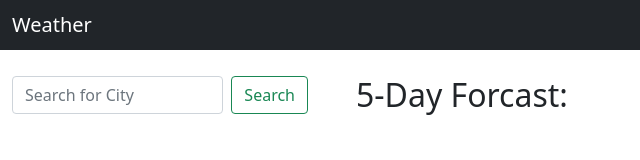
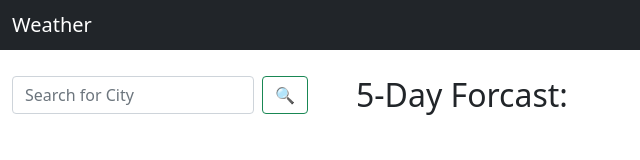
Before and after one commit to mhowe21/weather-application, a plain HTML site: page index.html in a window 1280 px wide. Shown: the full height of the page, 0-640 px from the left. Drawn offline with nearby package versions, Linux system fonts and the light colour scheme; no server answers.

Commit message:
update html

```diff
--- a/index.html
+++ b/index.html
@@ -26,7 +26,7 @@
                 <form class="d-flex">
                     <input id="search-box" class="form-control me-2" type="search" placeholder="Search for City"
                         aria-label="Search">
-                    <button class="btn btn-outline-success" id="search-btn" type="submit">Search</button>
+                    <button class="btn btn-outline-success" id="search-btn" type="submit">🔍</button>
                 </form>
             </div>
             <div class="col-9">
```
